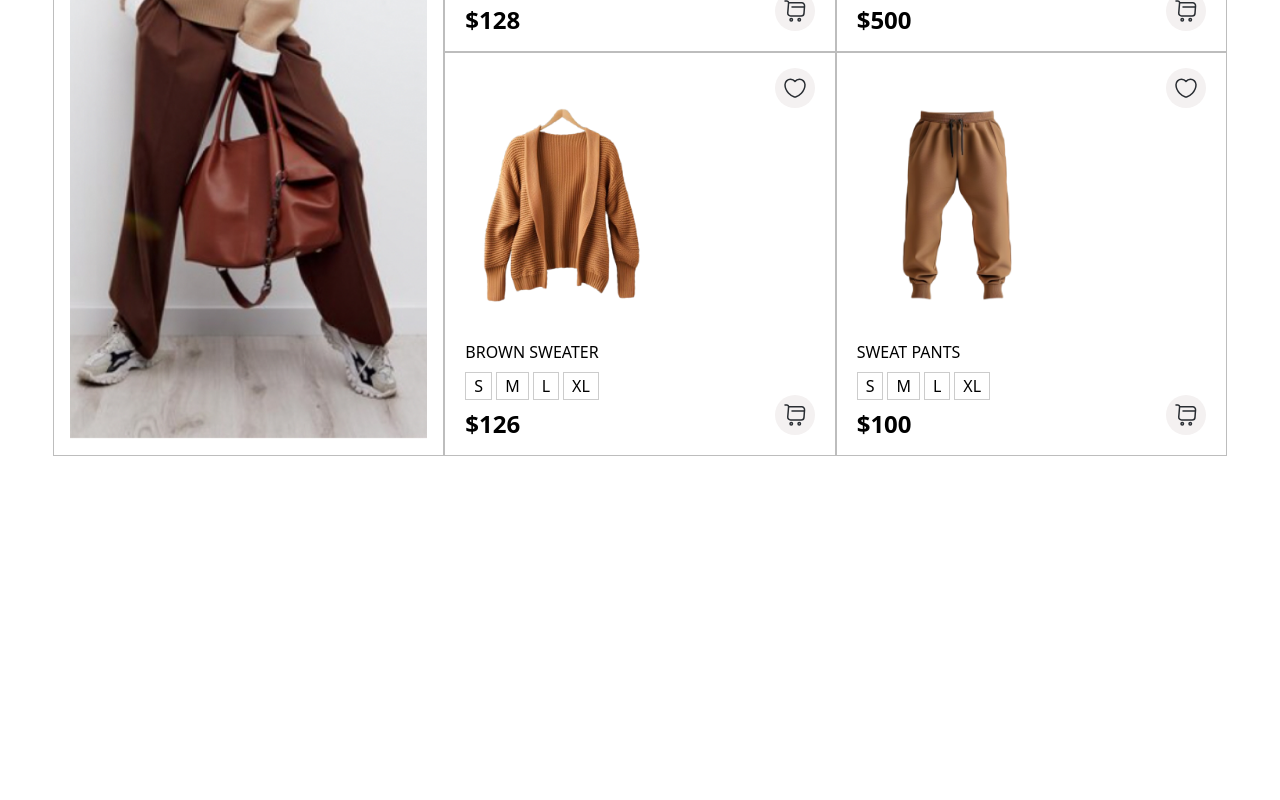
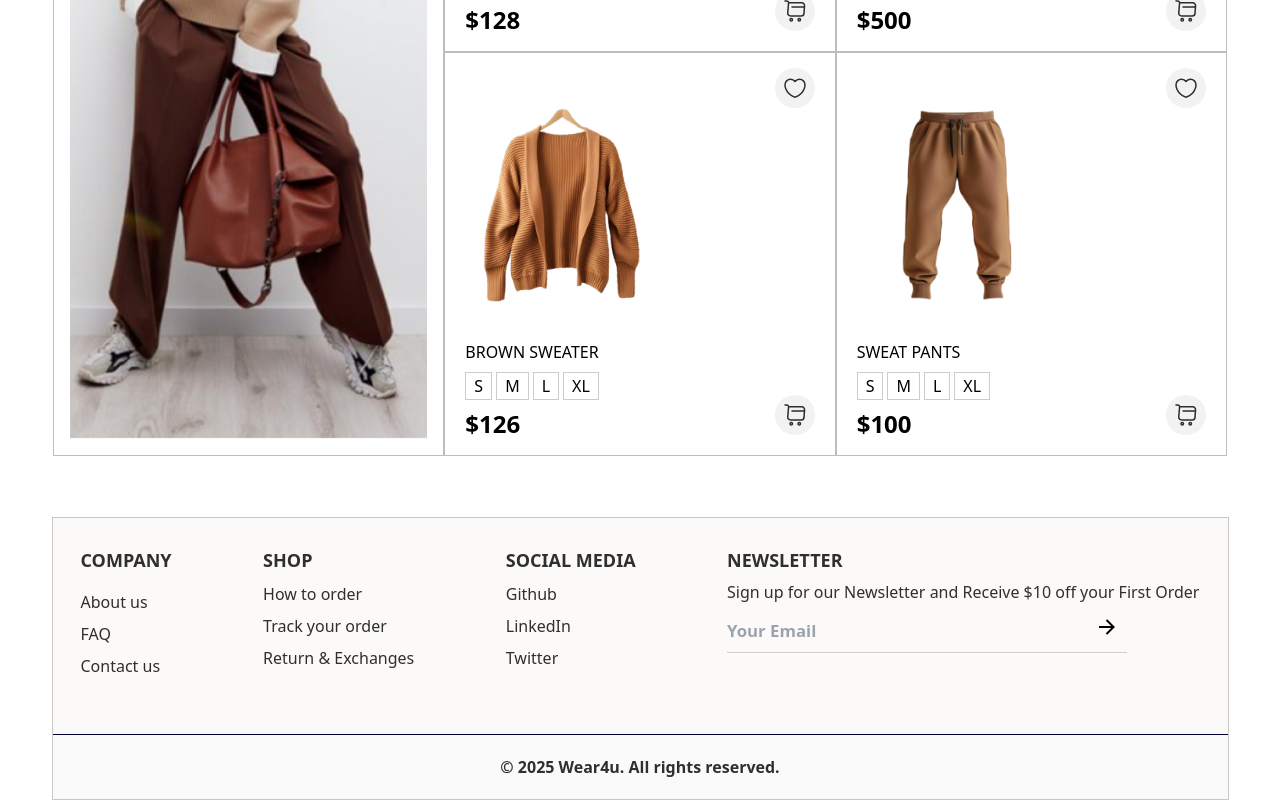
Before and after one commit to Kansoldev/Wear4u-react, a React (Vite) app: page / in a window 1280 px wide. Shown: the part 5199-5999 px from the top of the page. Before the commit the page ends 5668 px from the top, so only its background shows below. Built offline with nearby package versions, Linux system fonts and the light colour scheme.

Commit message:
Add website footer

```diff
--- a/src/App.tsx
+++ b/src/App.tsx
@@ -1,5 +1,6 @@
 import "./App.css";
 import Header from "./components/Header";
+import Footer from "./components/Footer";
 import heroImage from "./assets/img/hero.jpg";
 import arrivals from "./assets/img/arrivals.jpg";
 
@@ -562,6 +563,8 @@ function App() {
           ))}
         </div>
       </section>
+
+      <Footer />
     </>
   );
 }
--- /dev/null
+++ b/src/components/Footer.tsx
@@ -0,0 +1,120 @@
+const Footer = () => {
+  return (
+    <footer className="bg-[#d5c8b61a] border border-solid border-[#0003] text-[#2f2f2f] w-[1177px] max-w-full mx-auto mt-12">
+      <ul className="md:flex justify-between gap-10 p-7">
+        <li>
+          <h2 className="font-bold text-lg mb-4 uppercase">Company</h2>
+
+          <ul>
+            <li>
+              <a href="#" className="text-base">
+                About us
+              </a>
+            </li>
+
+            <li className="my-2">
+              <a href="#" className="text-base">
+                FAQ
+              </a>
+            </li>
+
+            <li>
+              <a href="#" className="text-base">
+                Contact us
+              </a>
+            </li>
+          </ul>
+        </li>
+
+        <li className="mt-5 md:mt-0">
+          <h2 className="font-bold text-lg mb-2 mb:mb-4 uppercase">Shop</h2>
+
+          <ul>
+            <li>
+              <a href="#" className="text-base">
+                How to order
+              </a>
+            </li>
+
+            <li className="my-2">
+              <a href="#" className="text-base">
+                Track your order
+              </a>
+            </li>
+
+            <li>
+              <a href="#" className="text-base">
+                Return & Exchanges
+              </a>
+            </li>
+          </ul>
+        </li>
+
+        <li className="mt-5 md:mt-0">
+          <h2 className="font-bold text-lg mb-2 mb:mb-4 uppercase">
+            Social media
+          </h2>
+
+          <ul>
+            <li className="mb-2">
+              <a href="#" className="text-base">
+                Github
+              </a>
+            </li>
+
+            <li className="mb-2">
+              <a href="#" className="text-base">
+                LinkedIn
+              </a>
+            </li>
+
+            <li>
+              <a href="#" className="text-base">
+                Twitter
+              </a>
+            </li>
+          </ul>
+        </li>
+
+        <li className="mt-5 md:mt-0">
+          <h2 className="font-bold text-lg mb-2 mb:mb-4 uppercase">
+            Newsletter
+          </h2>
+
+          <p className="leading-tight">
+            Sign up for our Newsletter and Receive $10 off your First Order
+          </p>
+
+          <form className="border-b border-b-[#27262533] flex items-center justify-between relative w-full max-w-[400px]">
+            <input
+              type="text"
+              className="pt-4 border-0 bg-transparent rounded-none w-full text-[1.05rem] font-semibold mb-2"
+              placeholder="Your Email"
+            />
+
+            <button className="bg-transparent border-0 cursor-pointer h-10">
+              <svg
+                xmlns="http://www.w3.org/2000/svg"
+                viewBox="0 0 24 24"
+                width="24"
+                height="24"
+                className="m-2 text-[#00000080]"
+              >
+                <path fill="none" d="M0 0h24v24H0z" />
+                <path d="M16.172 11l-5.364-5.364 1.414-1.414L20 12l-7.778 7.778-1.414-1.414L16.172 13H4v-2z" />
+              </svg>
+            </button>
+          </form>
+        </li>
+      </ul>
+
+      <div className="border-t border-t-[#003] bg-[#fafafa] mt-7">
+        <p className="font-semibold text-center py-5">
+          &copy; {new Date().getFullYear()} Wear4u. All rights reserved.
+        </p>
+      </div>
+    </footer>
+  );
+};
+
+export default Footer;
```
